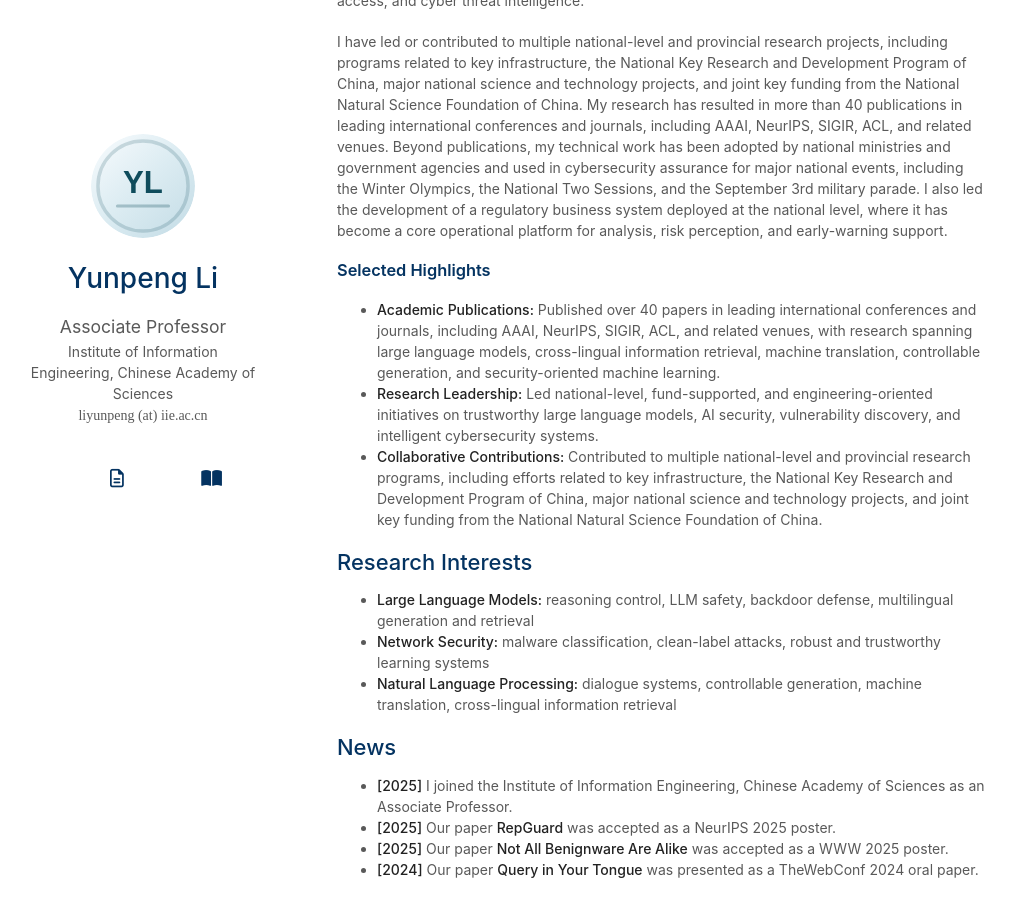
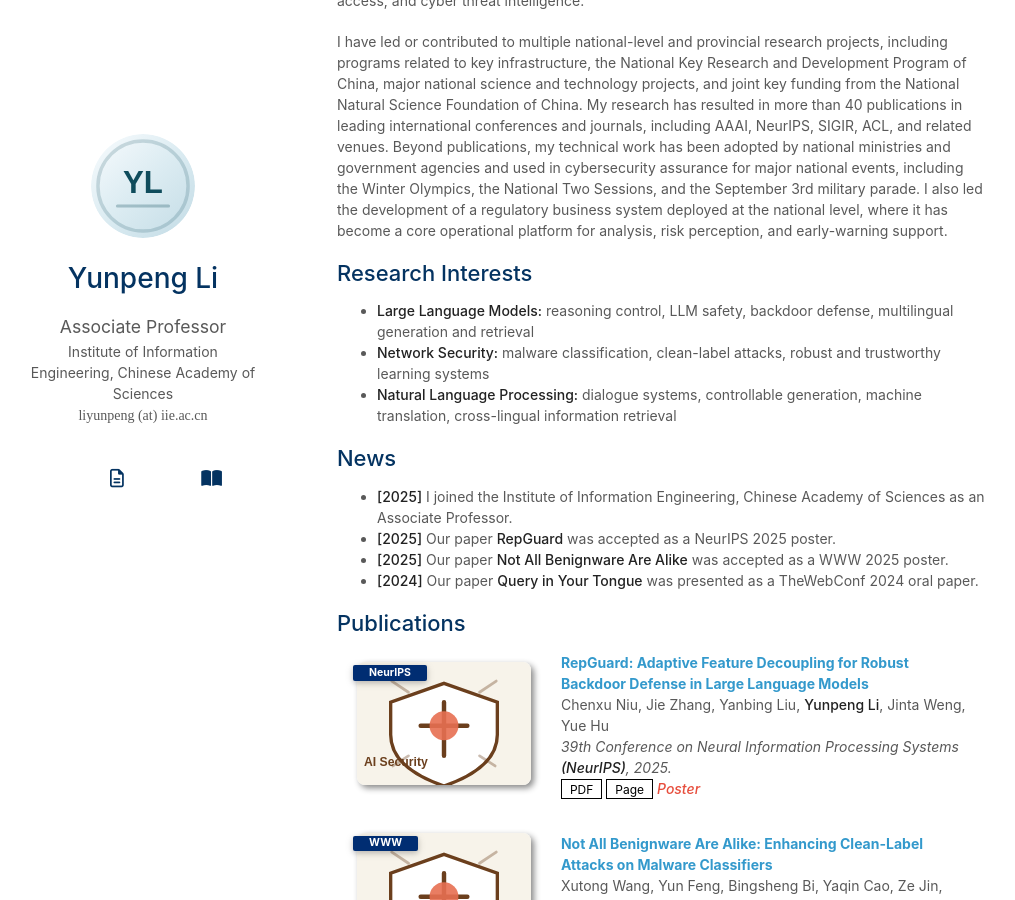
Before and after one commit to ReFantazio/Refantazio.github.io, a Jekyll site: the page built from index.md, in a window 1280 px wide and 900 px high, scrolled down 395 px. Shown: the whole window, without its empty margins (133-1148 px from the left). Built offline with Jekyll 4.4.1, drawn with Linux system fonts in a browser that asks for light colours; a style sheet for code colours, icons or effects is not loaded; our own code applies the rules of GitHub Pages for plain Markdown files.

Commit message:
Remove selected highlights section

```diff
--- a/index.md
+++ b/index.md
@@ -9,12 +9,6 @@ I am Yunpeng Li, an Associate Professor at the Institute of Information Engineer
 My research interests include trustworthy and safe large language models, LLM-based agents, intelligent agent hubs and orchestration, AI-enabled cybersecurity, and risk-aware decision support systems. I am particularly interested in how large models can be made more robust against misuse, backdoors, and unreliable behaviors, and how they can be integrated into practical workflows for vulnerability discovery, security analysis, cross-lingual information access, and cyber threat intelligence.
 
 I have led or contributed to multiple national-level and provincial research projects, including programs related to key infrastructure, the National Key Research and Development Program of China, major national science and technology projects, and joint key funding from the National Natural Science Foundation of China. My research has resulted in more than 40 publications in leading international conferences and journals, including AAAI, NeurIPS, SIGIR, ACL, and related venues. Beyond publications, my technical work has been adopted by national ministries and government agencies and used in cybersecurity assurance for major national events, including the Winter Olympics, the National Two Sessions, and the September 3rd military parade. I also led the development of a regulatory business system deployed at the national level, where it has become a core operational platform for analysis, risk perception, and early-warning support.
-
-### Selected Highlights
-
-- **Academic Publications:** Published over 40 papers in leading international conferences and journals, including AAAI, NeurIPS, SIGIR, ACL, and related venues, with research spanning large language models, cross-lingual information retrieval, machine translation, controllable generation, and security-oriented machine learning.
-- **Research Leadership:** Led national-level, fund-supported, and engineering-oriented initiatives on trustworthy large language models, AI security, vulnerability discovery, and intelligent cybersecurity systems.
-- **Collaborative Contributions:** Contributed to multiple national-level and provincial research programs, including efforts related to key infrastructure, the National Key Research and Development Program of China, major national science and technology projects, and joint key funding from the National Natural Science Foundation of China.
 
 ## Research Interests
 
```
